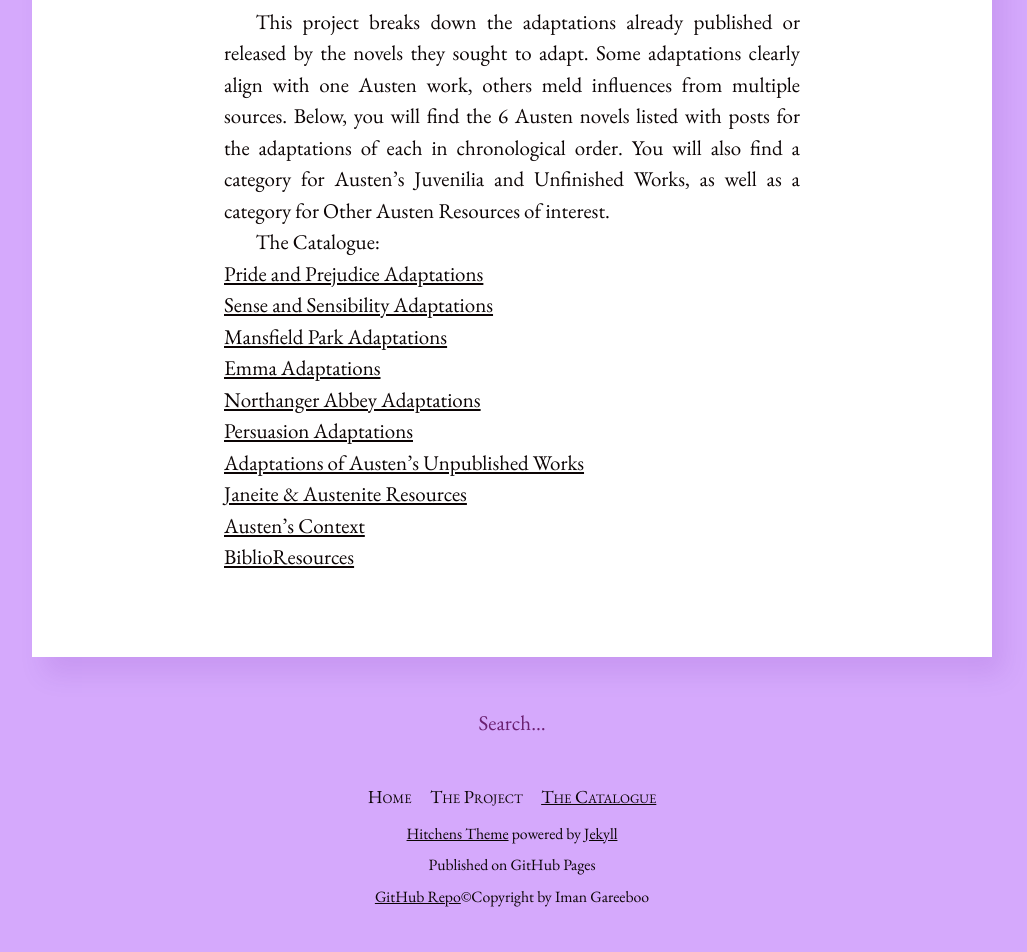
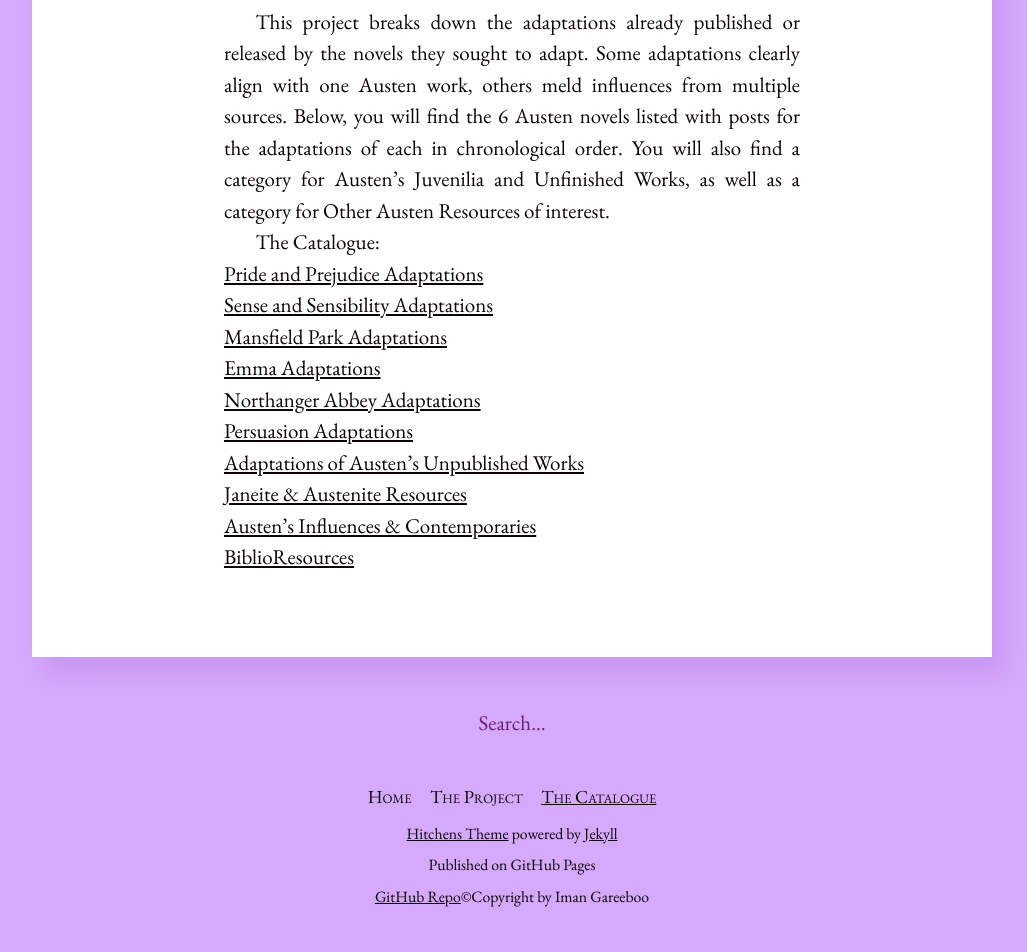
Before and after one commit to imangareeboo/Austen_Adaptations, a Jekyll site: the page built from about.md, in a window 1280 px wide. Shown: the part 1907-2859 px from the top of the page, without its empty margins (128-1155 px from the left). Built offline with Jekyll 4.4.1, drawn with Linux system fonts in a browser that asks for light colours.

Commit message:
Update about.md

```diff
--- a/about.md
+++ b/about.md
@@ -27,5 +27,5 @@ The Catalogue:
 [Persuasion Adaptations](https://imangareeboo.github.io/Austen_Adaptations/literature/2023/04/25/6.Persuasion-Adaptations.html) <br>
 [Adaptations of Austen's Unpublished Works](https://imangareeboo.github.io/Austen_Adaptations/literature/2023/04/25/7.Juvenilia-and-Unfinished-Works.html) <br>
 [Janeite & Austenite Resources](https://imangareeboo.github.io/Austen_Adaptations/literature/2023/04/25/8.Austen-Resources.html) <br>
-[Austen's Context](https://imangareeboo.github.io/Austen_Adaptations/2023/04/25/austencontemps.html) <br>
+[Austen's Influences & Contemporaries](https://imangareeboo.github.io/Austen_Adaptations/2023/04/25/austencontemps.html) <br>
 [BiblioResources](https://imangareeboo.github.io/Austen_Adaptations/2023/04/25/biblioresources.html) <br>
```
